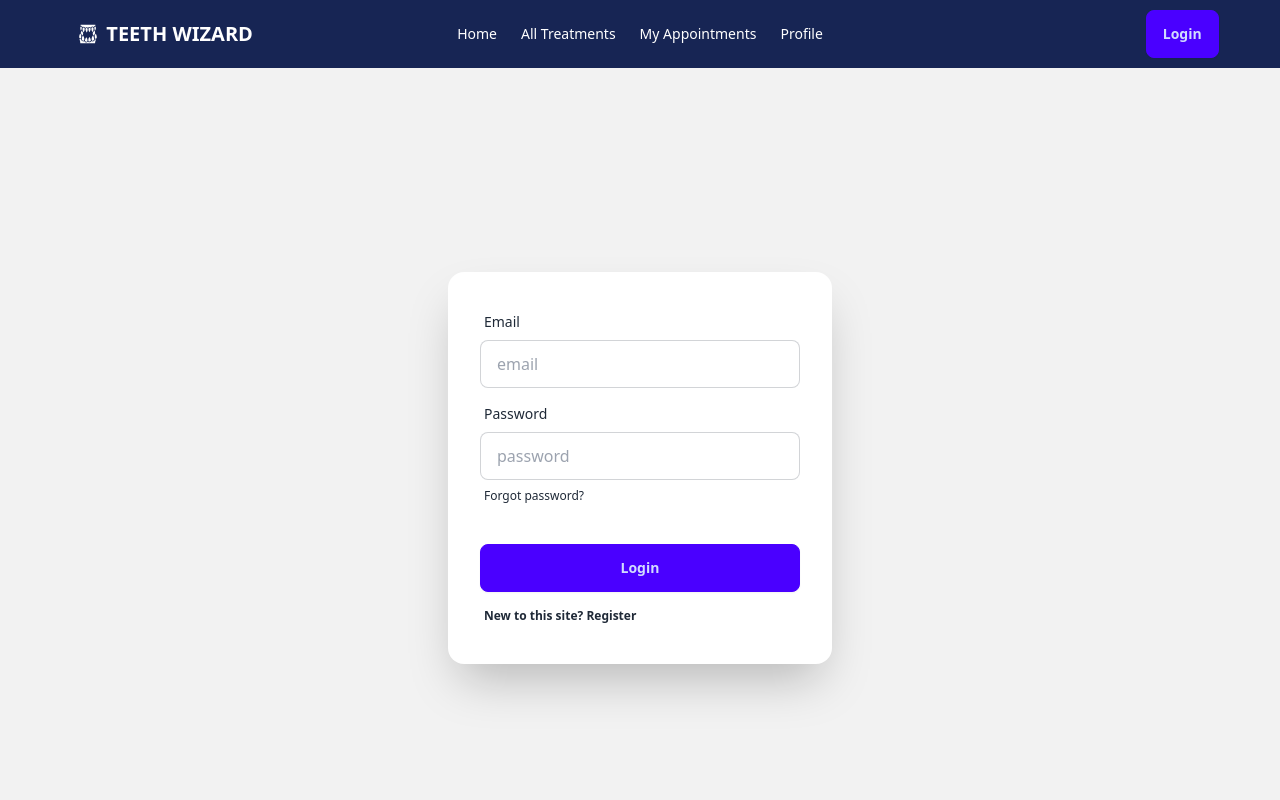
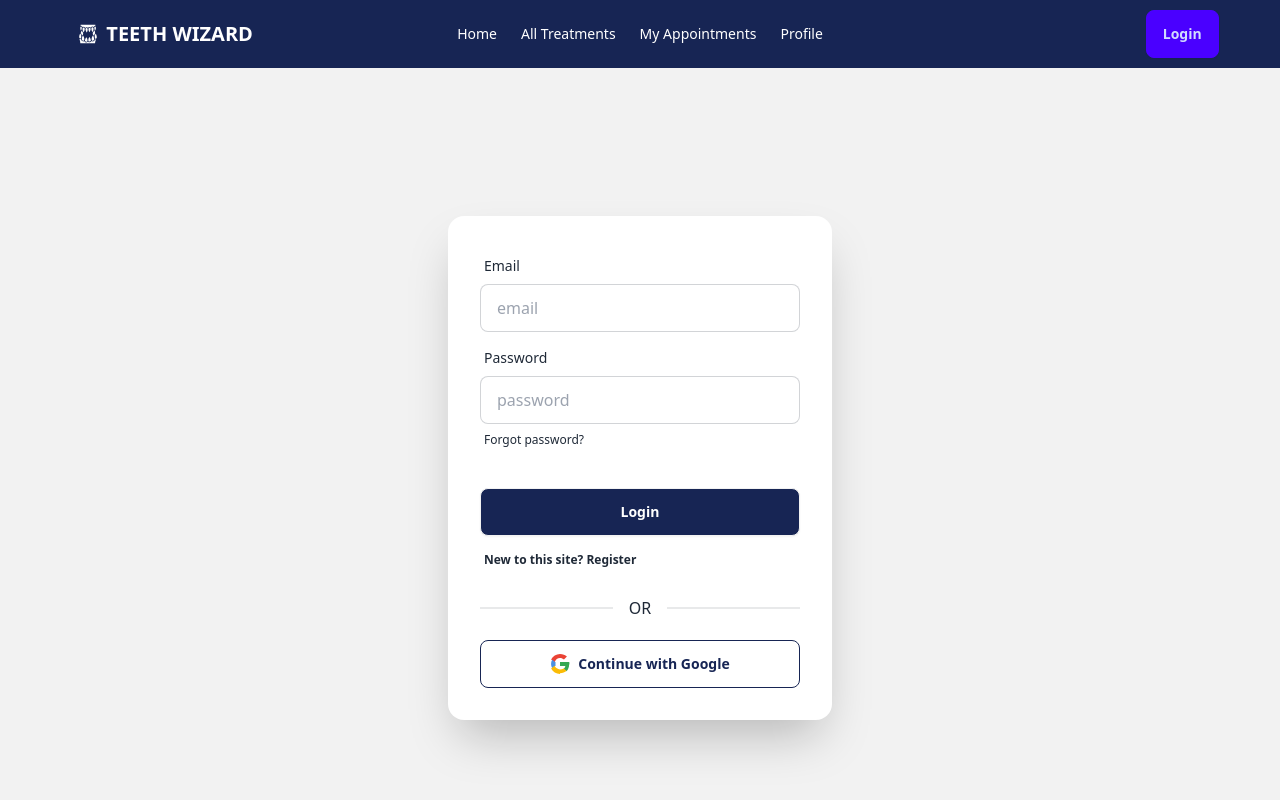
Before and after one commit to israk03/teeth-wizard-react-project, a React (Vite) app: page /login in a window 1280 px wide. Shown: the top 800 px of the page. Built offline with nearby package versions, Linux system fonts and the light colour scheme; no server answers.

Commit message:
google login button added

```diff
--- a/src/AuthProvider/AuthProvider.jsx
+++ b/src/AuthProvider/AuthProvider.jsx
@@ -1,17 +1,21 @@
-import { createContext } from "react";
+import { createContext, useEffect, useState } from "react";
 import {
   createUserWithEmailAndPassword,
   signInWithEmailAndPassword,
   GoogleAuthProvider,
   signOut,
   signInWithPopup,
+  onAuthStateChanged,
 } from "firebase/auth";
 import auth from "../firebase/firebase.config";
 
 export const authContext = createContext();
 
 export default function AuthProvider({ children }) {
+  const [user, setUser] = useState(null);
+
   const googleProvider = new GoogleAuthProvider();
+
   //   console.log(children);
   const handleRegister = (email, password) => {
     return createUserWithEmailAndPassword(auth, email, password);
@@ -29,6 +33,17 @@ export default function AuthProvider({ children }) {
     return signOut(auth);
   };
 
+  useEffect(() => {
+    const unsubscribe = onAuthStateChanged(auth, (currentUser) => {
+      console.log(currentUser);
+      setUser(currentUser);
+    });
+
+    return () => {
+      unsubscribe();
+    };
+  }, []);
+
   const contextValue = {
     handleRegister,
     handleLogin,
--- a/src/components/Login/Login.jsx
+++ b/src/components/Login/Login.jsx
@@ -1,6 +1,11 @@
+import { useContext } from "react";
 import { NavLink } from "react-router-dom";
+import { authContext } from "../../AuthProvider/AuthProvider";
 
 export default function Login() {
+  const { handleRegister, handleLogin, handleGoogleLogin, handleLogout } =
+    useContext(authContext);
+
   return (
     <div className="hero bg-base-200 min-h-screen">
       <div className="card bg-base-100 w-full max-w-sm shrink-0 shadow-2xl">
@@ -33,7 +38,9 @@ export default function Login() {
             </label>
           </div>
           <div className="form-control mt-6">
-            <button className="btn btn-primary">Login</button>
+            <button className="btn bg-blue-950 text-white hover:bg-blue-800">
+              Login
+            </button>
           </div>
           <label className="label font-semibold">
             <NavLink to="/register" href="#" className="label-text-alt">
@@ -41,6 +48,38 @@ export default function Login() {
               <span className="link link-hover">Register</span>
             </NavLink>
           </label>
+          <div className="divider">OR</div>
+          <div className="form-control">
+            <button
+              type="button"
+              className="btn btn-outline border-blue-950 text-blue-950 hover:bg-blue-950 hover:text-white flex items-center gap-2"
+              onClick={handleGoogleLogin}
+            >
+              <svg
+                xmlns="http://www.w3.org/2000/svg"
+                className="h-5 w-5"
+                viewBox="0 0 48 48"
+              >
+                <path
+                  fill="#EA4335"
+                  d="M24 9.5c3.69 0 6.99 1.41 9.52 3.7l7.12-7.12C36.68 2.41 30.65 0 24 0 14.74 0 6.91 5.35 2.69 13.15l8.48 6.59C13.3 13.07 18.26 9.5 24 9.5z"
+                />
+                <path
+                  fill="#34A853"
+                  d="M46.63 24.49c0-1.72-.15-3.39-.43-5H24v9.48h12.81c-.55 2.95-2.19 5.45-4.65 7.14l7.19 5.58c4.16-3.85 6.55-9.53 6.55-16.2z"
+                />
+                <path
+                  fill="#4A90E2"
+                  d="M13.15 24c0-1.22.19-2.41.52-3.54L5.19 13.87C3.47 17.03 2.5 20.82 2.5 24c0 3.18.97 6.97 2.69 10.13l8.48-6.59c-.33-1.13-.52-2.32-.52-3.54z"
+                />
+                <path
+                  fill="#FBBC05"
+                  d="M24 46c6.48 0 11.92-2.15 15.89-5.84l-7.19-5.58c-2.23 1.5-5.04 2.42-8.7 2.42-5.74 0-10.7-3.57-12.83-8.63l-8.48 6.59C6.91 42.65 14.74 48 24 48z"
+                />
+              </svg>
+              Continue with Google
+            </button>
+          </div>
         </form>
       </div>
     </div>
--- a/src/components/Register/Register.jsx
+++ b/src/components/Register/Register.jsx
@@ -11,7 +11,20 @@ export default function Register() {
             </label>
             <input
               type="text"
+              name="name"
               placeholder="name"
+              className="input input-bordered"
+              required
+            />
+          </div>
+          <div className="form-control">
+            <label className="label">
+              <span className="label-text">Photo URL</span>
+            </label>
+            <input
+              type="text"
+              name="photo"
+              placeholder="photo url"
               className="input input-bordered"
               required
             />
@@ -22,6 +35,7 @@ export default function Register() {
             </label>
             <input
               type="email"
+              name="email"
               placeholder="email"
               className="input input-bordered"
               required
@@ -33,6 +47,7 @@ export default function Register() {
             </label>
             <input
               type="password"
+              name="password"
               placeholder="password"
               className="input input-bordered"
               required
```
